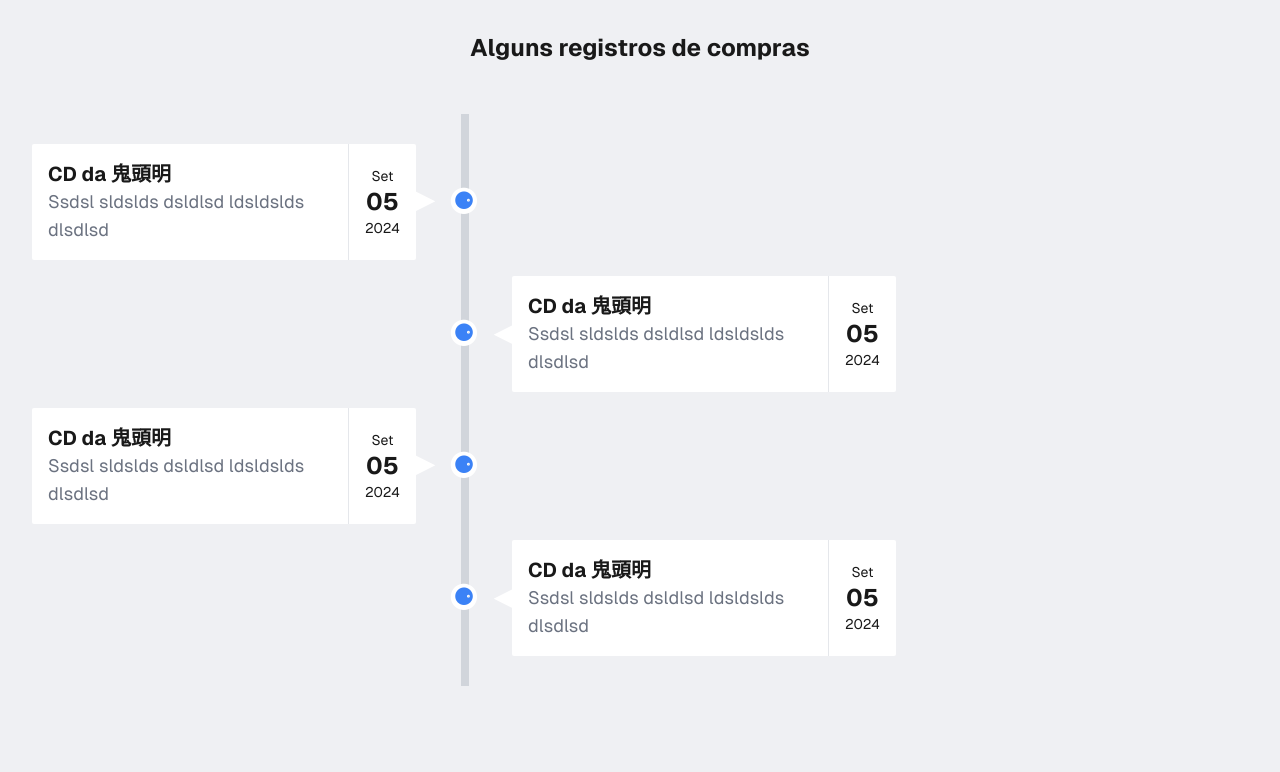
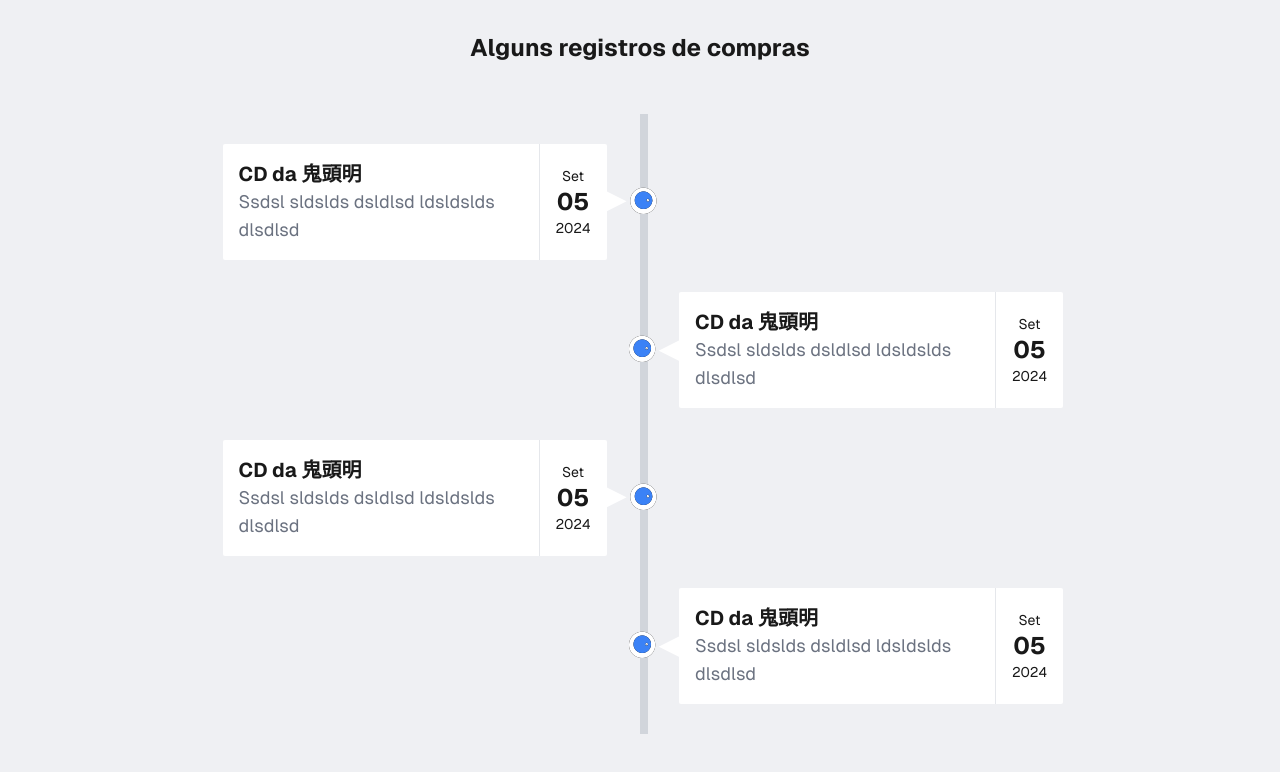
Before and after one commit to douglas-sousa/dofu-compras, a Next.js app: page / in a window 1280 px wide. Shown: the top 772 px of the page. Built offline with nearby package versions, Linux system fonts and the light colour scheme.

Commit message:
feat: improved timeline component

```diff
--- a/src/app/page.tsx
+++ b/src/app/page.tsx
@@ -8,7 +8,7 @@ export default function Home () {
                 Alguns registros de compras
             </Text>
 
-            <div className="pt-16">
+            <div className="pt-16 mx-auto w-[55.382rem]">
                 <PostInTimeline
                     post={{
                         title: "CD da 鬼頭明",
--- a/src/components/organisms/PostInTimeline.tsx
+++ b/src/components/organisms/PostInTimeline.tsx
@@ -12,10 +12,12 @@ export default function PostInTimeline ({ post }: PostInTimelineProps) {
     function renderTimelinePoint () {
         return (
             <span className={twMerge(
-                "absolute top-1/2 -translate-y-1/2",
-                "-right-16 select-none z-10"
+                "select-none z-10"
             )}>
-                <span className="relative text-4xl text-white">
+                <span
+                    className="relative text-4xl text-white"
+                    style={{ textShadow: '0 0 black' }}
+                >
                     ⚈
                     <span className={twMerge(
                         "absolute text-2xl text-blue-500",
@@ -32,10 +34,9 @@ export default function PostInTimeline ({ post }: PostInTimelineProps) {
         return post.side && (
             <span
                 className={twMerge(
-                    "absolute text-white text-3xl select-none",
-                    "top-1/2 -translate-y-1/2",
-                    post.side === "left" && "-right-5",
-                    post.side === "right" && "left-[120%] rotate-180",
+                    "text-white text-3xl select-none",
+                    post.side === "right" && "rotate-180 -mr-1",
+                    post.side === "left" && "-ml-1",
                 )}
             >
                 ▶
@@ -44,12 +45,15 @@ export default function PostInTimeline ({ post }: PostInTimelineProps) {
     }
 
     return (
-        <div className="relative w-fit">
+        <div className={twMerge(
+            "flex items-center",
+            post.side === "left" && "ml-[1.6rem]",
+            post.side === "right" && "flex-row-reverse mr-5"
+        )}>
             <PostPreview
                 {...post}
                 className={twMerge(
                     "my-4",
-                    post.side === "right" && "translate-x-[125%]"
                 )}
             />
             {renderPostArrow()}
@@ -57,7 +61,7 @@ export default function PostInTimeline ({ post }: PostInTimelineProps) {
             <div
                 className={twMerge(
                     "border-l-8 border-solid border-gray-300 h-44",
-                    "absolute top-1/2 -translate-y-1/2 -right-[3.3rem]"
+                    "absolute left-1/2"
                 )}
             />
         </div>
```
